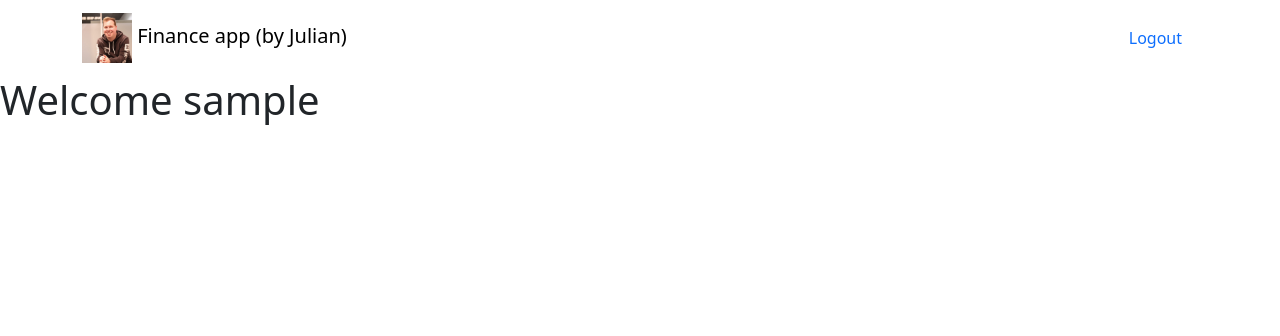
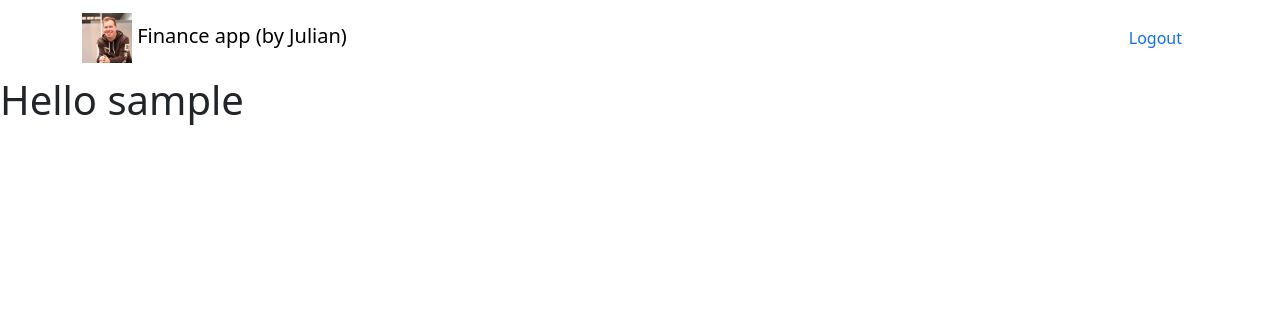
Before and after one commit to juliansprietsma/finance, a Django app: page / in a window 1280 px wide. Shown: the top 336 px of the page. Run offline with Django 5.2, Linux system fonts and the light colour scheme; the visitor is signed in with stand-in values (Sample User, id 1); some libraries are stand-ins or nearby versions.

Commit message:
Remove redundant login view and move functionality to home view

```diff
--- a/finance/templates/finance/home.html
+++ b/finance/templates/finance/home.html
@@ -2,6 +2,6 @@
 
 {% block content %}
 
-    <h1>Welcome {{ user }}</h1>
+    <h1>{{ message }} </h1>
 
 {% endblock content %}
--- a/finance/templates/finance/login.html
+++ /dev/null
@@ -1,6 +0,0 @@
-{% extends "base.html" %}
-
-
-{% block content %}
-    <h1>Please log in</h1>
-{% endblock %}
--- a/finance/views.py
+++ b/finance/views.py
@@ -5,6 +5,6 @@ from django.http import HttpResponse
 def home(request):
     if request.user.is_authenticated:
 
-        return render(request, "finance/home.html", {"user": request.user})
+        return render(request, "finance/home.html", {"message": f"Hello {request.user}"})
     else:
-        return render(request, "finance/login.html")
+        return render(request, "finance/home.html", {"message": f"Please log in"})
```
